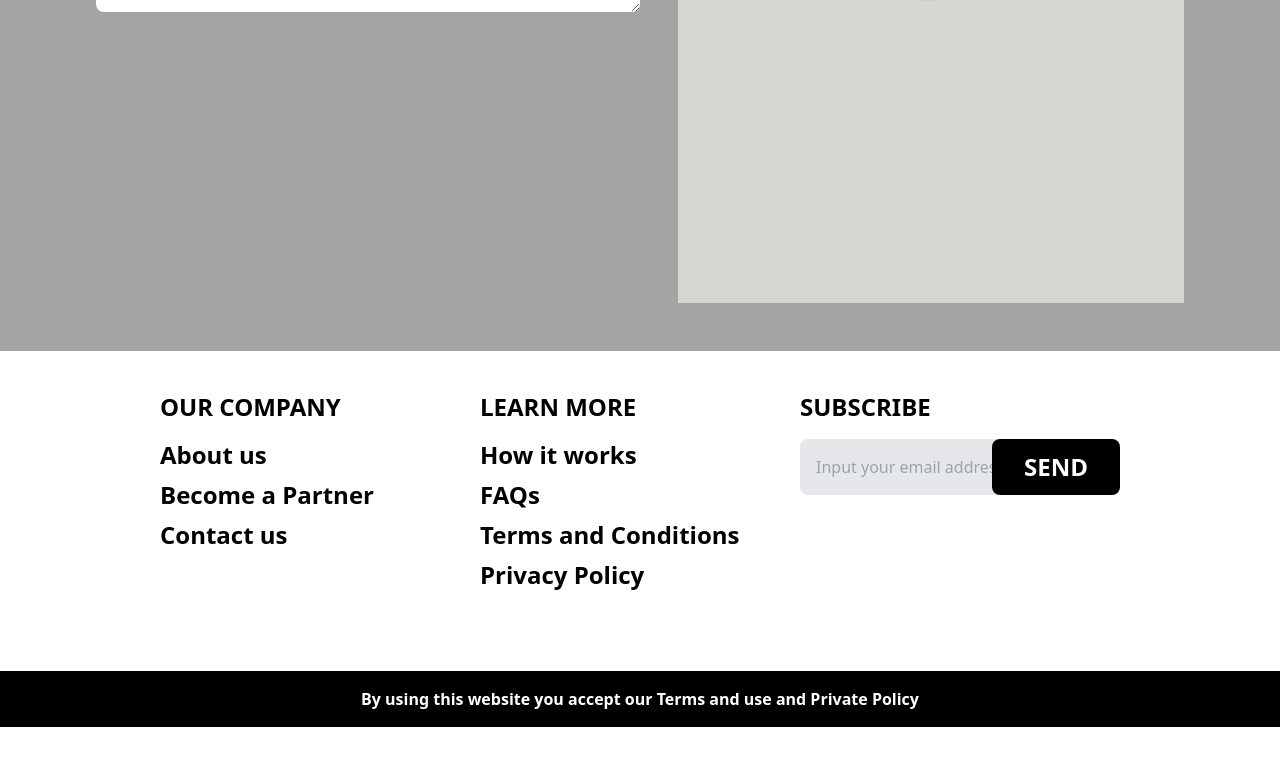
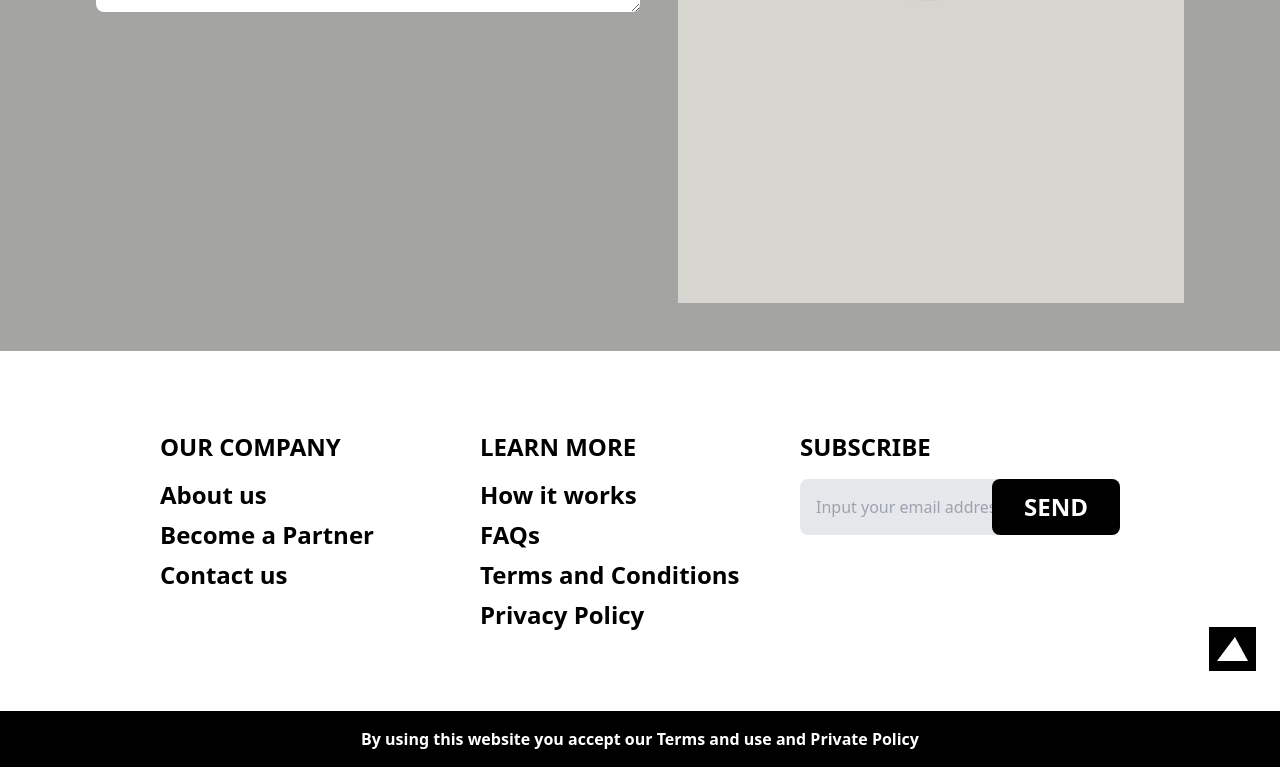
Before and after one commit to thomaserdmenger/superCode-Furniture, a React (Vite) app: page / in a window 1280 px wide. Shown: the part 2343-3110 px from the top of the page. Before the commit the page ends 3070 px from the top, so only its background shows below. Built offline with nearby package versions, Linux system fonts and the light colour scheme.

Commit message:
Add Scroll Effect to Home Page

```diff
--- a/src/index.css
+++ b/src/index.css
@@ -5,3 +5,7 @@
 img {
   max-width: 100%;
 }
+
+html {
+  scroll-behavior: smooth;
+}
--- a/src/pages/Home.jsx
+++ b/src/pages/Home.jsx
@@ -4,7 +4,9 @@ import { Chair } from "../components/Chair"
 export const Home = () => {
   return (
     <>
-      <header className='flex flex-col bg-hero-image bg-cover bg-center bg-no-repeat text-neutral-50'>
+      <header
+        className='flex flex-col bg-hero-image bg-cover bg-center bg-no-repeat text-neutral-50'
+        id='hero'>
         <section className='flex justify-between py-7 px-5 gap-x-4 mb-56'>
           <Link className='cursor-pointer font-bold text-lg uppercase' to='/'>
             Home_H
@@ -119,8 +121,8 @@ export const Home = () => {
             <img src='/images/phone.png' alt='' />
           </div>
         </section>
-        <footer className='pt-10 '>
-          <section className='grid grid-cols-3 mb-20 px-40'>
+        <footer className='pt-10 relative'>
+          <section className='grid grid-cols-3 mt-10 mb-20 px-40'>
             <div className='flex flex-col gap-2'>
               <h3 className='uppercase font-bold text-2xl mb-2'>Our Company</h3>
               <Link to='/' className='font-bold text-2xl cursor-pointer'>
@@ -170,6 +172,13 @@ export const Home = () => {
             By using this website you accept our Terms and use and Private
             Policy
           </p>
+          <a href='#hero' className='cursor-pointer'>
+            <img
+              src='../../public/images/arrow-2.png'
+              className='bg-black absolute bottom-24 right-6 px-2 py-2.5'
+              alt='Arrow'
+            />
+          </a>
         </footer>
       </main>
     </>
```
Also changed, not shown: public/images/arrow-2.png (added).
